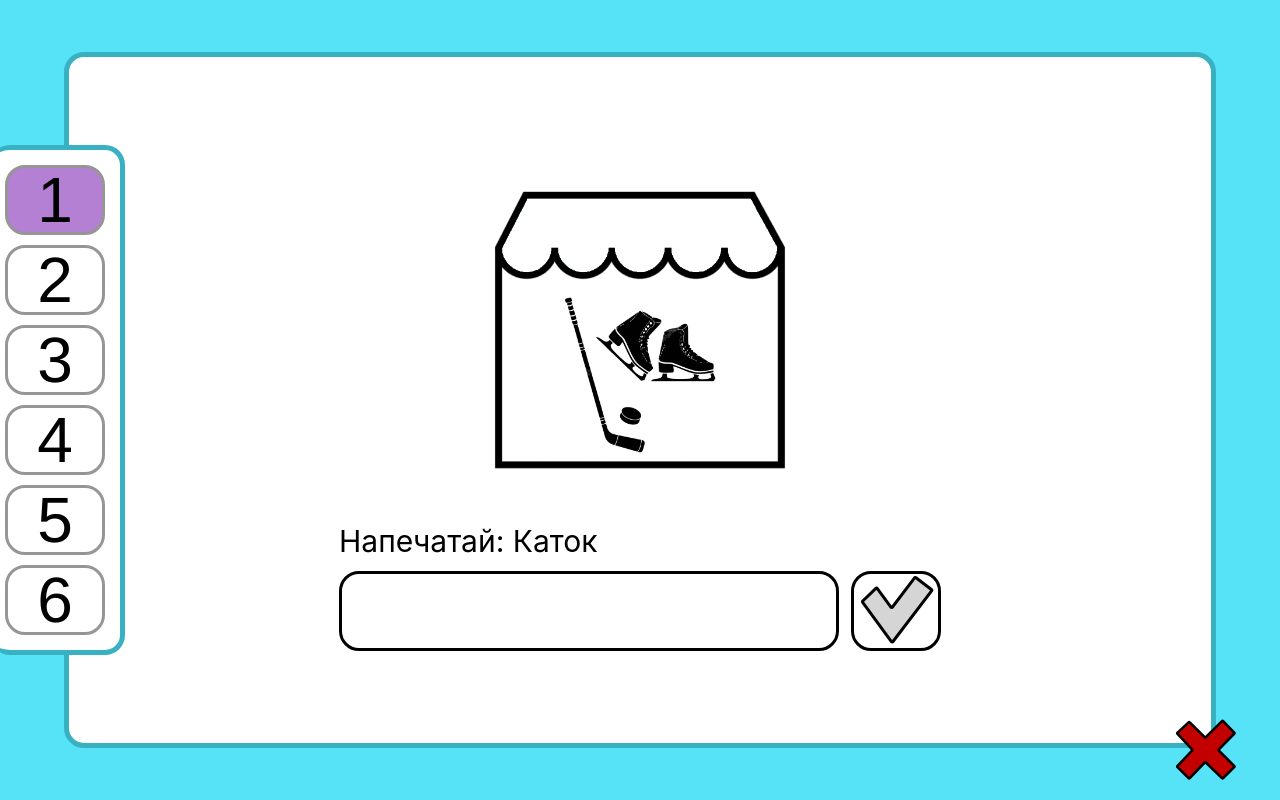
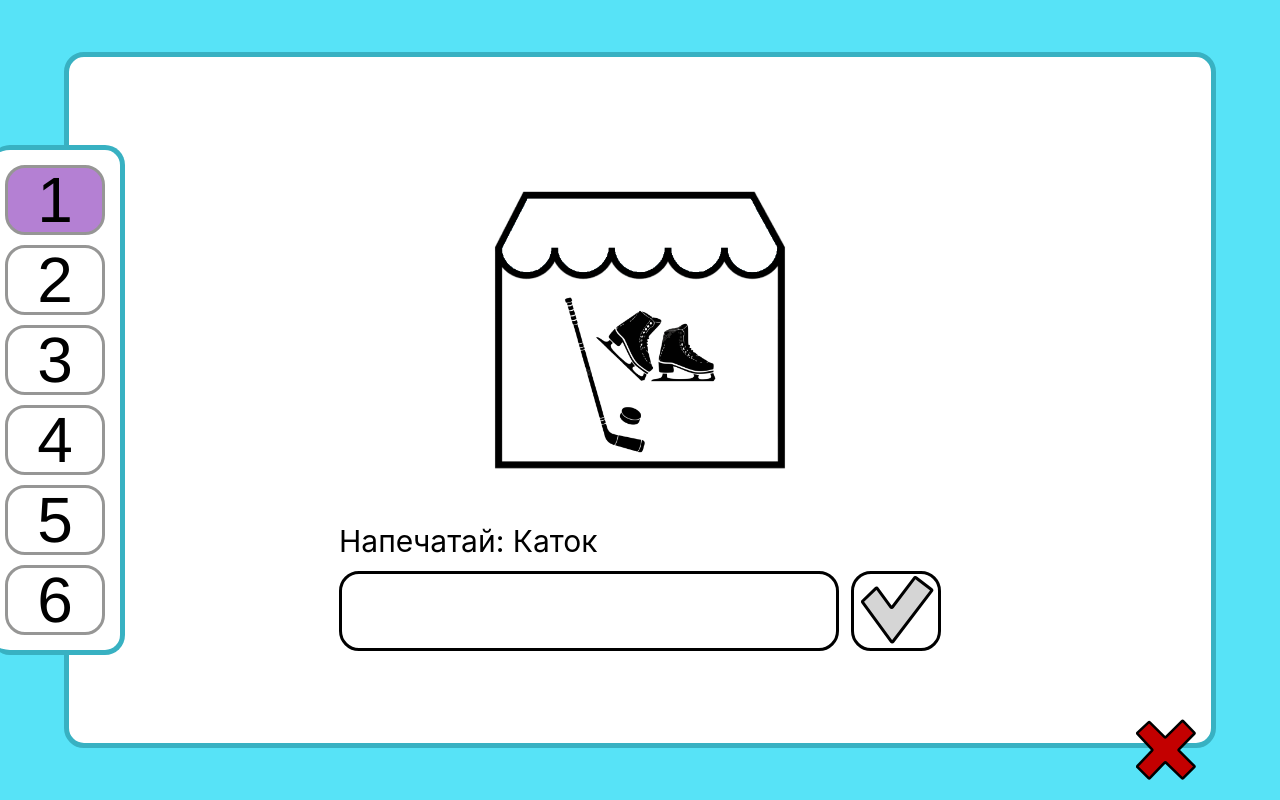
Before and after one commit to pheeeantom/test_kreativ_delo, a website with bundled scripts: page index.html in a window 1280 px wide. Built offline with nearby package versions, Linux system fonts and the light colour scheme.

Commit message:
changed_positioning_of_cancel_button

```diff
--- a/mobile.css
+++ b/mobile.css
@@ -65,9 +65,8 @@
     width: 40px;
     background-color: rgba(0, 0, 0, 0);
     border: none;
-    position: absolute;
-    right: 40px;
-    bottom: 40px;
+    margin-left: auto;
+    margin-right: 40px;
 }
 
 .cancel-button svg {
```
